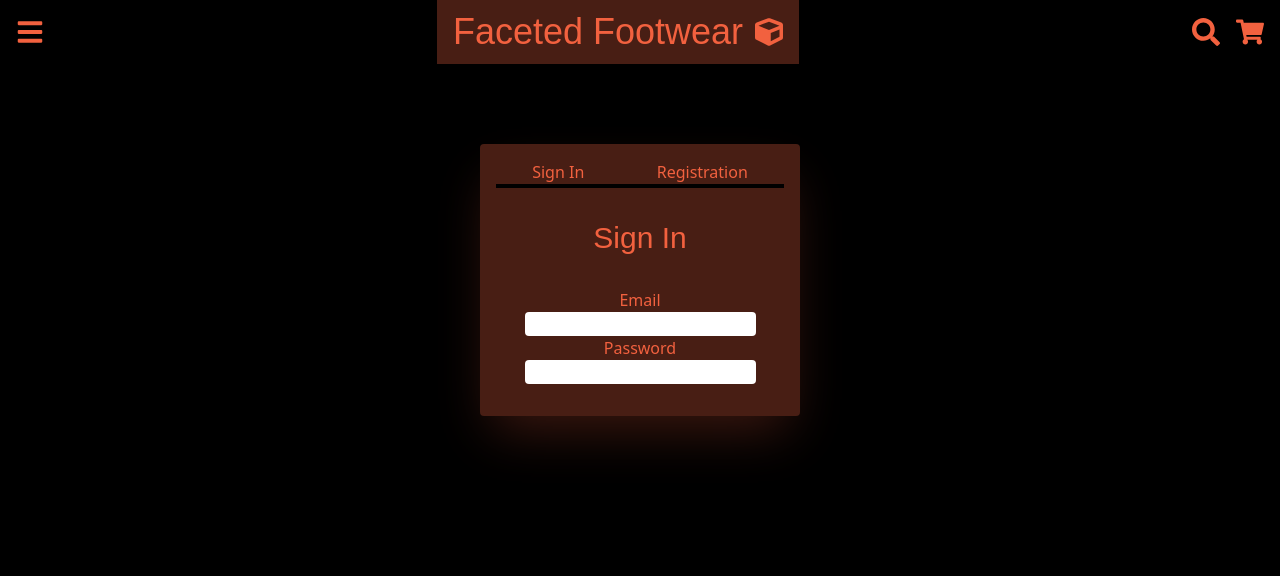
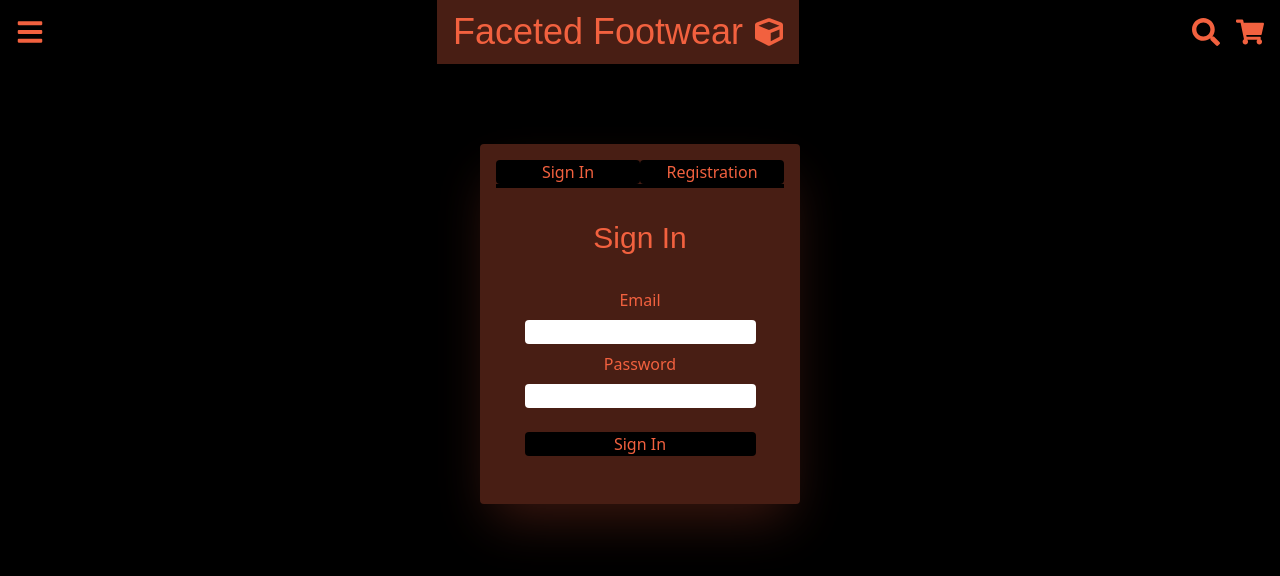
Before and after one commit to JeffreyMejia/Faceted-Footwear, a React (Vite) app in the folder client/: page /registration in a window 1280 px wide. Shown: the top 576 px of the page. Built offline with nearby package versions, Linux system fonts and the light colour scheme; a web font is replaced by a local one.

Commit message:
added usermanagement front end requirements and added more css

```diff
--- a/client/src/App.tsx
+++ b/client/src/App.tsx
@@ -8,11 +8,34 @@ import { NotFound } from './pages/NotFound';
 import { Home } from './pages/Home';
 import { CartContext, CartProduct } from './components/CartContext';
 import { useState } from 'react';
-import { Product, updateQuantity, add, remove } from './library/data';
+import {
+  Product,
+  updateQuantity,
+  add,
+  remove,
+  saveToken,
+} from './library/data';
+import { AppContext, User } from './components/UserContext';
 
 export default function App() {
   const [cart, setCart] = useState<CartProduct[]>([]);
   const [error, setError] = useState<unknown>();
+  const [user, setUser] = useState<User>();
+  const [token, setToken] = useState<string>();
+
+  function handleSignIn(user: User, token: string) {
+    setUser(user);
+    setToken(token);
+    saveToken(token);
+  }
+
+  function handleSignOut() {
+    setUser(undefined);
+    setToken(undefined);
+    saveToken(undefined);
+  }
+
+  const contextValue = { user, token, handleSignIn, handleSignOut };
 
   // useEffect(() => {
   //   async function load() {
@@ -89,13 +112,14 @@ export default function App() {
   if (error) {
     return (
       <div className="text-primary">
-        Error Loading catalog:{' '}
+        Error Loading Cart:{' '}
         {error instanceof Error ? error.message : 'Unknown Error'}
       </div>
     );
   }
   return (
     <>
+      <AppContext.Provider value={contextValue}>
         <CartContext.Provider
           value={{
             cart: cart,
@@ -113,6 +137,7 @@ export default function App() {
             </Route>
           </Routes>
         </CartContext.Provider>
+      </AppContext.Provider>
     </>
   );
 }
--- a/client/src/components/CheckList.tsx
+++ b/client/src/components/CheckList.tsx
@@ -13,25 +13,26 @@ export function CheckList({ value }: Props) {
   );
 
   const rules = [
-    { label: 'One upper case', pattern: uppercaseRegex },
-    { label: 'One number', pattern: numberRegex },
-    { label: 'Minimum 8 characters', pattern: lengthRegex },
-    { label: 'One special Character', pattern: specialCharactersRegex },
+    { label: 'One upper case', pattern: uppercaseRegex, id: 1 },
+    { label: 'One number', pattern: numberRegex, id: 2 },
+    { label: 'Minimum 8 characters', pattern: lengthRegex, id: 3 },
+    { label: 'One special Character', pattern: specialCharactersRegex, id: 4 },
   ];
   return (
     <div>
+      <h3 className="mb-4">Password requirements:</h3>
       {rules.map((rule) => {
         const name = value && value.match(rule.pattern) ? 'passed' : '';
         return name === 'passed' ? (
-          <>
+          <div key={rule.id}>
             <p className={name}>{rule.label}</p>
             <FaCheck className="check" />
-          </>
+          </div>
         ) : (
-          <>
+          <div key={rule.id}>
             <p className={name}>{rule.label}</p>
             <FaX className="x" />
-          </>
+          </div>
         );
       })}
     </div>
--- a/client/src/components/RegistrationForm.tsx
+++ b/client/src/components/RegistrationForm.tsx
@@ -1,9 +1,56 @@
+import { FormEvent, useState } from 'react';
+import { useNavigate } from 'react-router-dom';
+
 type Props = {
   value: string;
   handlePassword: (e) => void;
 };
 
 export function RegistrationForm({ value, handlePassword }: Props) {
+  const [isLoading, setIsLoading] = useState(false);
+  const [error, setError] = useState<unknown>();
+  const navigate = useNavigate();
+
+  async function handleSubmit(event: FormEvent<HTMLFormElement>) {
+    event.preventDefault();
+    try {
+      setIsLoading(true);
+      const formData = new FormData(event.currentTarget);
+      const userData = Object.fromEntries(formData);
+      const res = await fetch('/api/auth/signUp', {
+        method: 'POST',
+        headers: { 'content-type': 'application/JSON' },
+        body: JSON.stringify(userData),
+      });
+      if (!res.ok) {
+        throw new Error(`fetch Error ${res.status}`);
+      }
+      const user = await res.json();
+      console.log('Registered', user);
+      console.log(
+        `You can check the database with: psql -d userManagement -c 'select * from users'`
+      );
+      alert(
+        `Successfully registered ${user.username} as userId ${user.userId}.`
+      );
+      navigate('/registration');
+    } catch (error) {
+      setError(error);
+    } finally {
+      setIsLoading(false);
+    }
+  }
+
+  if (isLoading) return <div className="tex-primary">Loading...</div>;
+  if (error) {
+    return (
+      <div className="text-primary">
+        Error Loading:{' '}
+        {error instanceof Error ? error.message : 'Unknown Error'}
+      </div>
+    );
+  }
+
   return (
     <>
       <div>
@@ -11,7 +58,9 @@ export function RegistrationForm({ value, handlePassword }: Props) {
           Create Account
         </h1>
       </div>
-      <form className="flex flex-col justify-center items-center my-2">
+      <form
+        onSubmit={handleSubmit}
+        className="flex flex-col justify-center items-center my-2">
         <label htmlFor="First Name" className="my-3">
           First Name
         </label>
@@ -35,6 +84,11 @@ export function RegistrationForm({ value, handlePassword }: Props) {
           onChange={handlePassword}
           required
         />
+        <button
+          type="submit"
+          className="my-4 bg-black rounded w-full hover:bg-primary hover:text-black active:bg-secondary active:text-tertiary">
+          Create
+        </button>
       </form>
     </>
   );
--- a/client/src/components/SignIn.tsx
+++ b/client/src/components/SignIn.tsx
@@ -1,27 +1,72 @@
-type Props = {
-  value: string;
-  handlePassword: (e) => void;
-};
+import { FormEvent, useState } from 'react';
+import { useNavigate } from 'react-router-dom';
+import { useUser } from '../library/useUser';
 
-export function SignIn({ value, handlePassword }: Props) {
+export function SignIn() {
+  const { handleSignIn } = useUser();
+  const navigate = useNavigate();
+  const [isLoading, setIsLoading] = useState(false);
+  const [error, setError] = useState<unknown>();
+
+  async function handleSubmit(event: FormEvent<HTMLFormElement>) {
+    event.preventDefault();
+    try {
+      setIsLoading(true);
+      const formData = new FormData(event.currentTarget);
+      const userData = Object.fromEntries(formData);
+      const req = {
+        method: 'POST',
+        headers: { 'Content-Type': 'application/json' },
+        body: JSON.stringify(userData),
+      };
+      const res = await fetch('/api/auth/sign-in', req);
+      if (!res.ok) {
+        throw new Error(`fetch Error ${res.status}`);
+      }
+      const { user, token } = await res.json();
+      handleSignIn(user, token);
+      console.log('Signed In', user);
+      console.log('Received token:', token);
+      navigate('/');
+    } catch (err) {
+      setError(error);
+    } finally {
+      setIsLoading(false);
+    }
+  }
+
+  if (isLoading) return <div className="tex-primary">Loading...</div>;
+  if (error) {
+    return (
+      <div className="text-primary">
+        Error Loading catalog:{' '}
+        {error instanceof Error ? error.message : 'Unknown Error'}
+      </div>
+    );
+  }
+
   return (
     <div>
       <h1 className="text-3xl text-primary font-zen text-center my-4">
         Sign In
       </h1>
       <div>
-        <form className="flex flex-col justify-center items-center p-4">
-          <label htmlFor="Email">Email</label>
-          <input type="email" name="Email" className="rounded" />
-          <label htmlFor="Password">Password</label>
-          <input
-            name="Password"
-            type="password"
-            className="rounded"
-            value={value}
-            onChange={handlePassword}
-            required
-          />
+        <form
+          onSubmit={handleSubmit}
+          className="flex flex-col justify-center items-center p-4">
+          <label htmlFor="Email" className="mb-2">
+            Email
+          </label>
+          <input type="email" name="Email" className="rounded mb-2" />
+          <label htmlFor="Password" className="mb-2">
+            Password
+          </label>
+          <input name="Password" type="password" className="rounded mb-2" />
+          <button
+            type="submit"
+            className="my-4 bg-black rounded w-full hover:bg-primary hover:text-black active:bg-secondary active:text-tertiary">
+            Sign In
+          </button>
         </form>
       </div>
     </div>
--- a/client/src/library/data.ts
+++ b/client/src/library/data.ts
@@ -16,6 +16,7 @@ type Props = {
 };
 
 export const tokenKey = 'um.token';
+
 export function saveToken(token: string | undefined): void {
   if (token) {
     sessionStorage.setItem(tokenKey, token);
--- a/client/src/pages/ProductDetails.tsx
+++ b/client/src/pages/ProductDetails.tsx
@@ -46,7 +46,7 @@ export function ProductDetails() {
   if (error || !product) {
     return (
       <div className="text-primary">
-        Error Loading catalog:{' '}
+        Error Loading product:{' '}
         {error instanceof Error ? error.message : 'Unknown Error'}
       </div>
     );
--- a/client/src/pages/Registration.tsx
+++ b/client/src/pages/Registration.tsx
@@ -11,25 +11,26 @@ export function Registration() {
     <div className="container flex justify-center mt-20 ">
       <div className="text-primary flex flex-col  items-center bg-secondary sm:6/12 md:6/12 lg:w-3/12 rounded p-4 shadow-wrapper">
         <div className="flex mb-4 border-b-4 border-black w-full justify-around">
-          <div>
-            <button onClick={() => setActiveTab(true)}>Sign In</button>
-          </div>
-          <div>
-            <button onClick={() => setActiveTab(false)}>Registration</button>
-          </div>
+          <button
+            className="bg-black w-full rounded hover:bg-primary hover:text-black active:bg-secondary active:text-tertiary"
+            onClick={() => setActiveTab(true)}>
+            Sign In
+          </button>
+          <button
+            className="bg-black w-full rounded hover:bg-primary hover:text-black active:bg-secondary active:text-tertiary"
+            onClick={() => setActiveTab(false)}>
+            Registration
+          </button>
         </div>
         {activeTab === true ? (
-          <SignIn
-            value={pass}
-            handlePassword={(e) => setPass(e.target.value)}
-          />
+          <SignIn />
         ) : (
           <>
             <RegistrationForm
               value={pass}
               handlePassword={(e) => setPass(e.target.value)}
             />
-            <CheckList value={pass} />
+            {pass && <CheckList value={pass} />}
           </>
         )}
       </div>
```
Also changed, not shown: 2 other files (tests, documents, lock files or other folders). Lines whose indentation alone changed are shown as unchanged.
